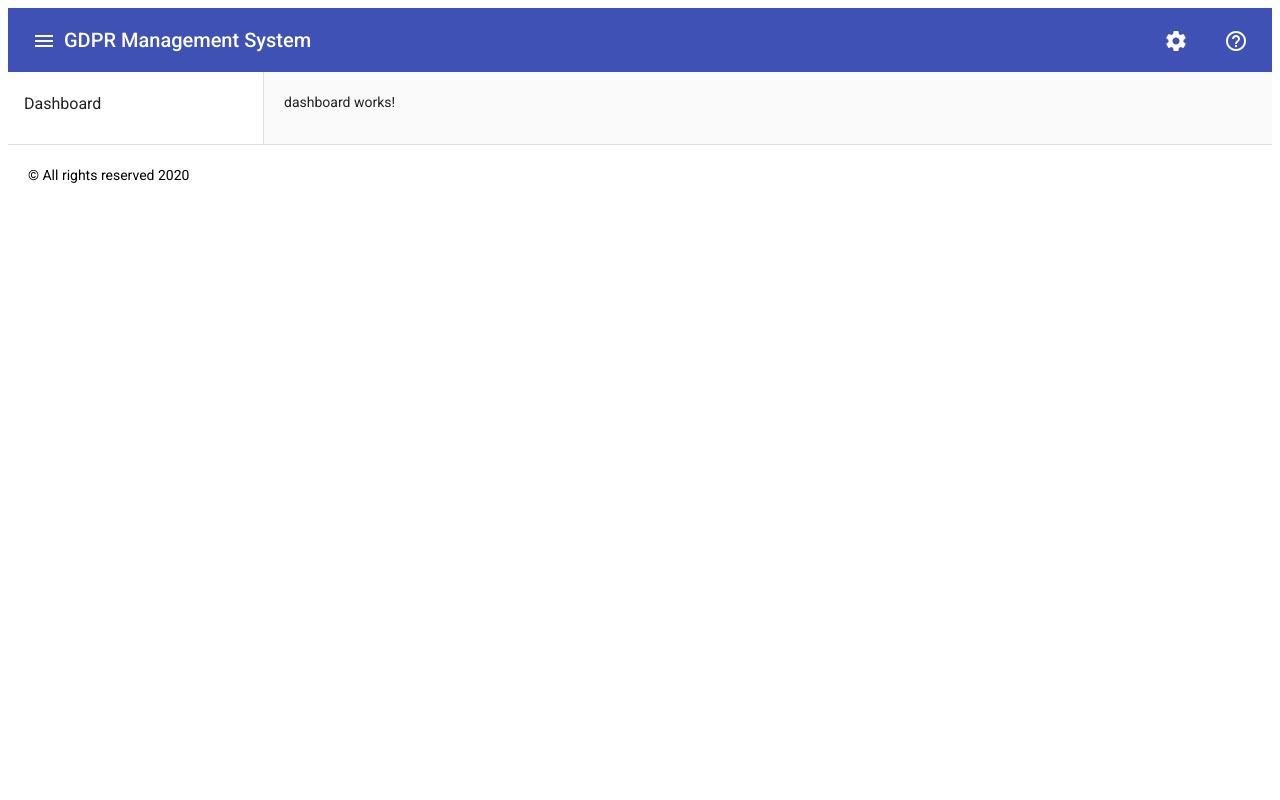
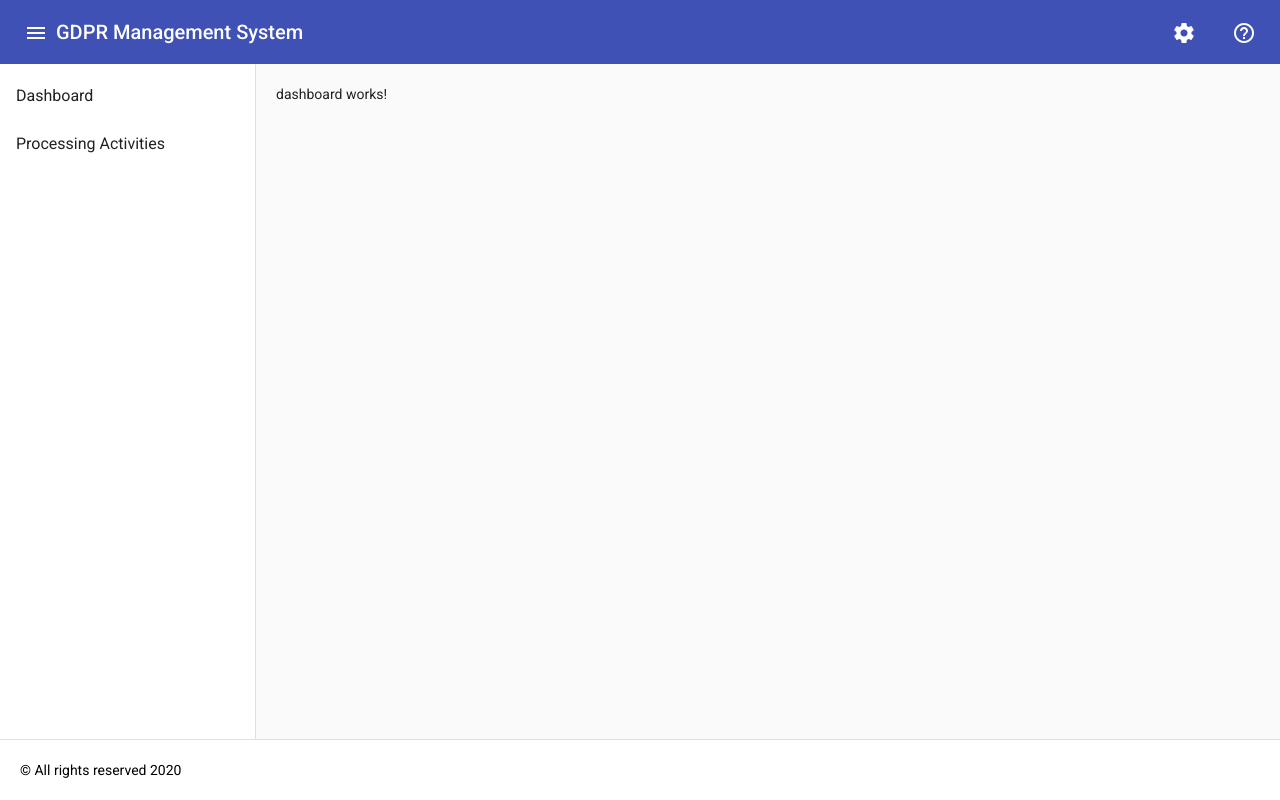
Before and after one commit to julianahrens/gdpr-ms-frontend, an Angular app: page / in a window 1280 px wide. Built offline with nearby package versions, Linux system fonts and the light colour scheme.

Commit message:
fix: general css for browser independent work

```diff
--- a/src/app/layouts/default/default.component.sass
+++ b/src/app/layouts/default/default.component.sass
@@ -1,7 +1,7 @@
 \:host
   display: flex
   flex-direction: column
-  height: 100%
+  height: 100vh
 
 
 mat-drawer-container
--- a/src/styles.sass
+++ b/src/styles.sass
@@ -1 +1,6 @@
 /* You can add global styles to this file, and also import other style files */
+body
+  margin: 0
+  padding: 0
+  height: 100%
+  width: 100%
```
